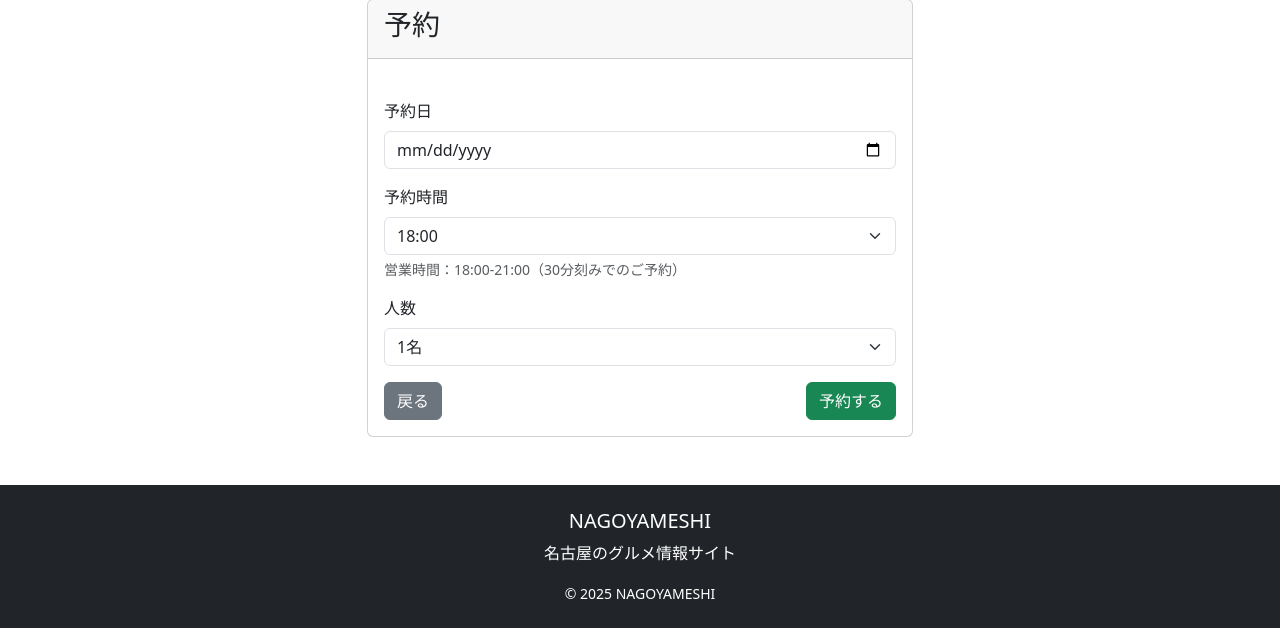
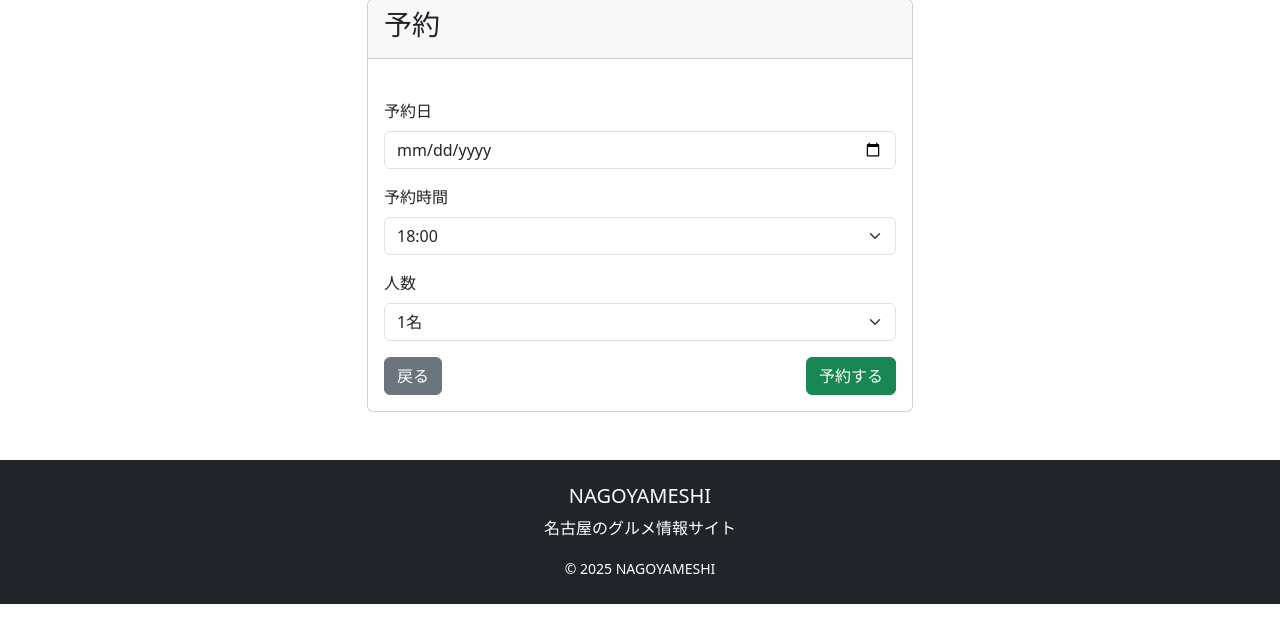
Before and after one commit to tk53582005/django-tabelog-kadai-v2, a Django app: template templates/restaurants/reservation_create.html in a window 1280 px wide. Shown: the part 121-749 px from the top of the page. Run offline with Django 4.2, Linux system fonts and the light colour scheme; the template is opened without the code that fills it: values that come from a table or form of the project are taken from there, others are empty.

Commit message:
Fix reservation form

```diff
--- a/templates/restaurants/reservation_create.html
+++ b/templates/restaurants/reservation_create.html
@@ -50,7 +50,6 @@
                         <div class="mb-3">
                             <label for="id_reservation_time" class="form-label">予約時間</label>
                             {{ form.reservation_time }}
-                            <div class="form-text">営業時間：18:00-21:00（30分刻みでのご予約）</div>
                         </div>
 
                         <!-- 人数 -->
```
